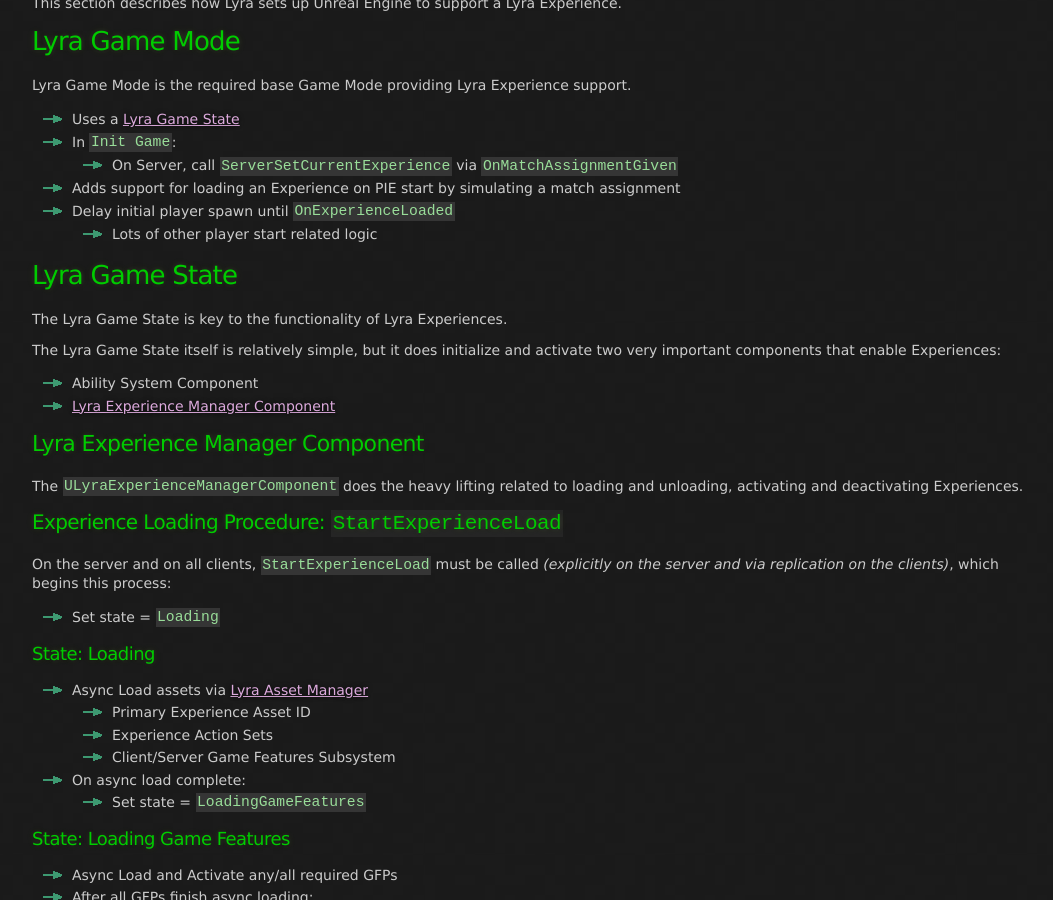
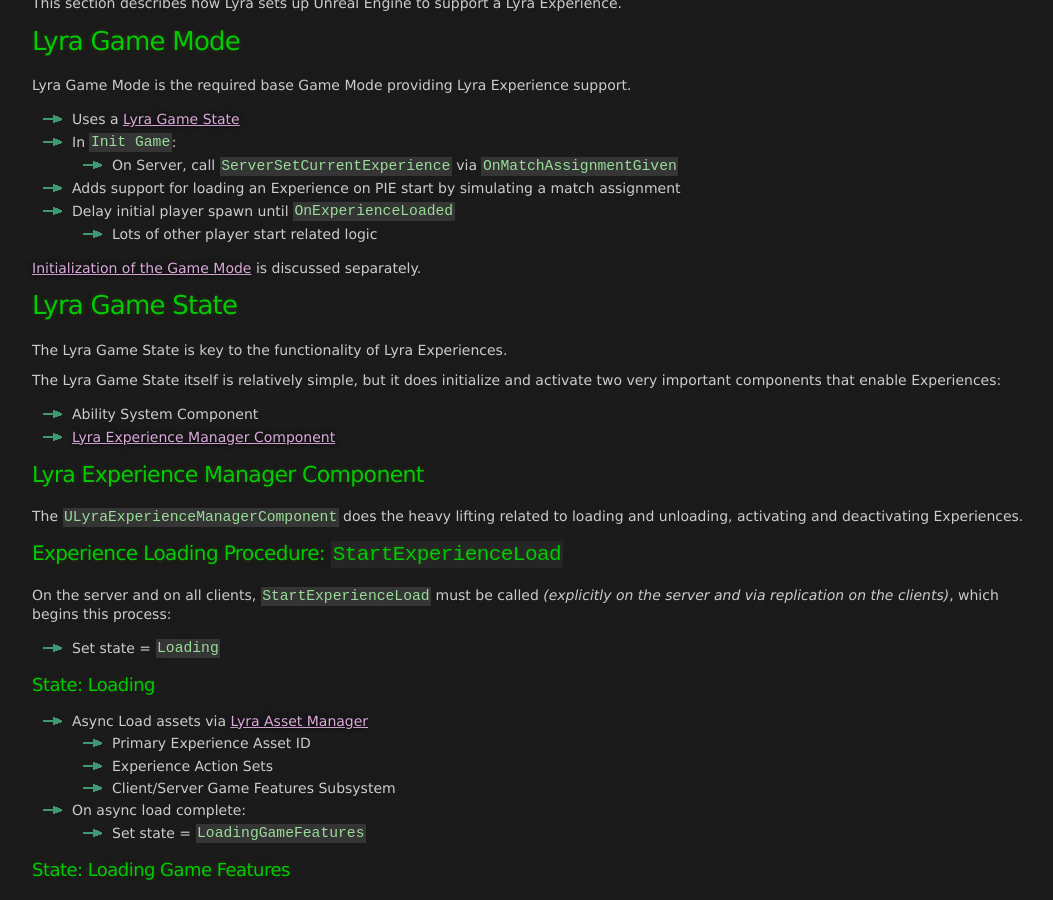
Before and after one commit to x157/x157.github.io, a Jekyll site: the page built from UE5/LyraStarterGame/Experience/index.md, in a window 1280 px wide and 900 px high, scrolled down 2338 px. Shown: the whole window, without its empty margins (108-1161 px from the left). Built offline with Jekyll 4.4.1, drawn with Linux system fonts in a browser that asks for light colours.

Commit message:
Cross-reference InitGame

```diff
--- a/UE5/LyraStarterGame/Experience/index.md
+++ b/UE5/LyraStarterGame/Experience/index.md
@@ -161,6 +161,9 @@
 - Adds support for loading an Experience on PIE start by simulating a match assignment
 - Delay initial player spawn until `OnExperienceLoaded`
   - Lots of other player start related logic
+
+[Initialization of the Game Mode](/UE5/LyraStarterGame/InitGame/)
+is discussed separately.
 
 
 <a id='LyraGameState'></a>
```
